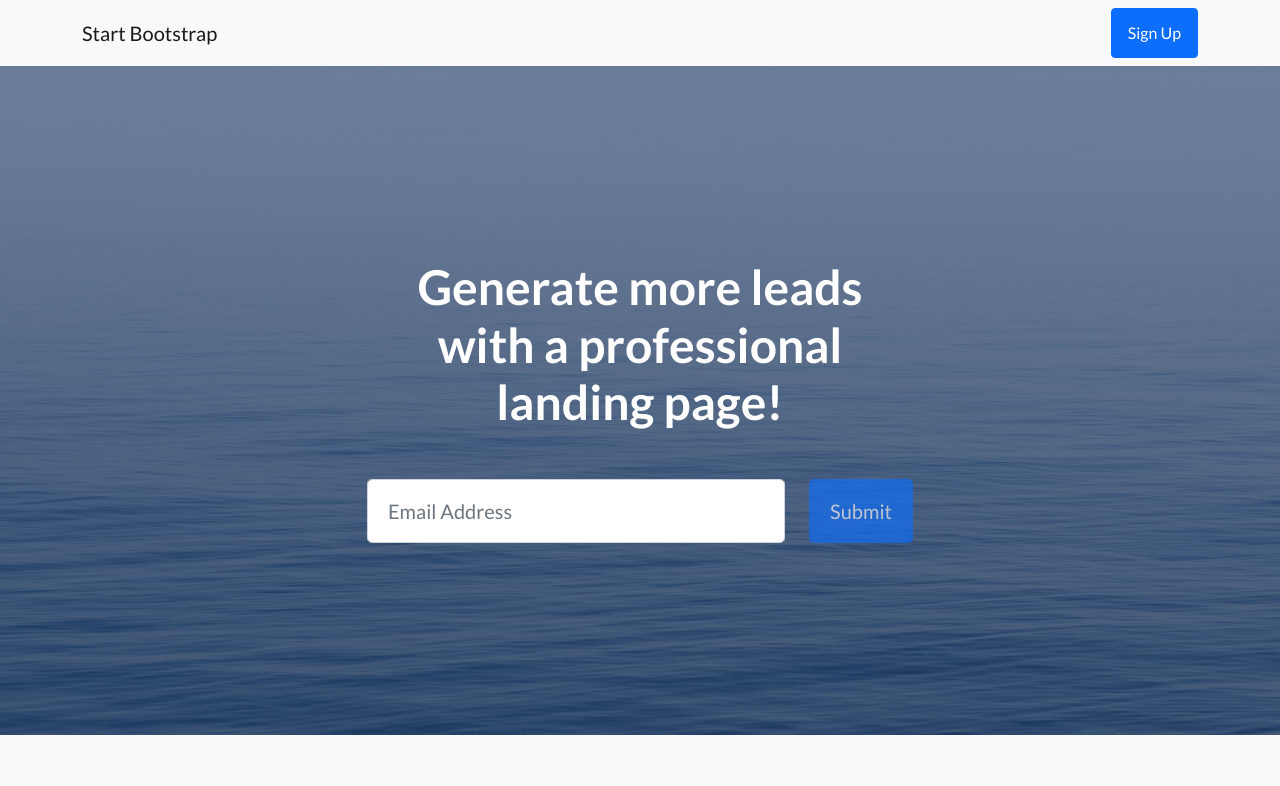
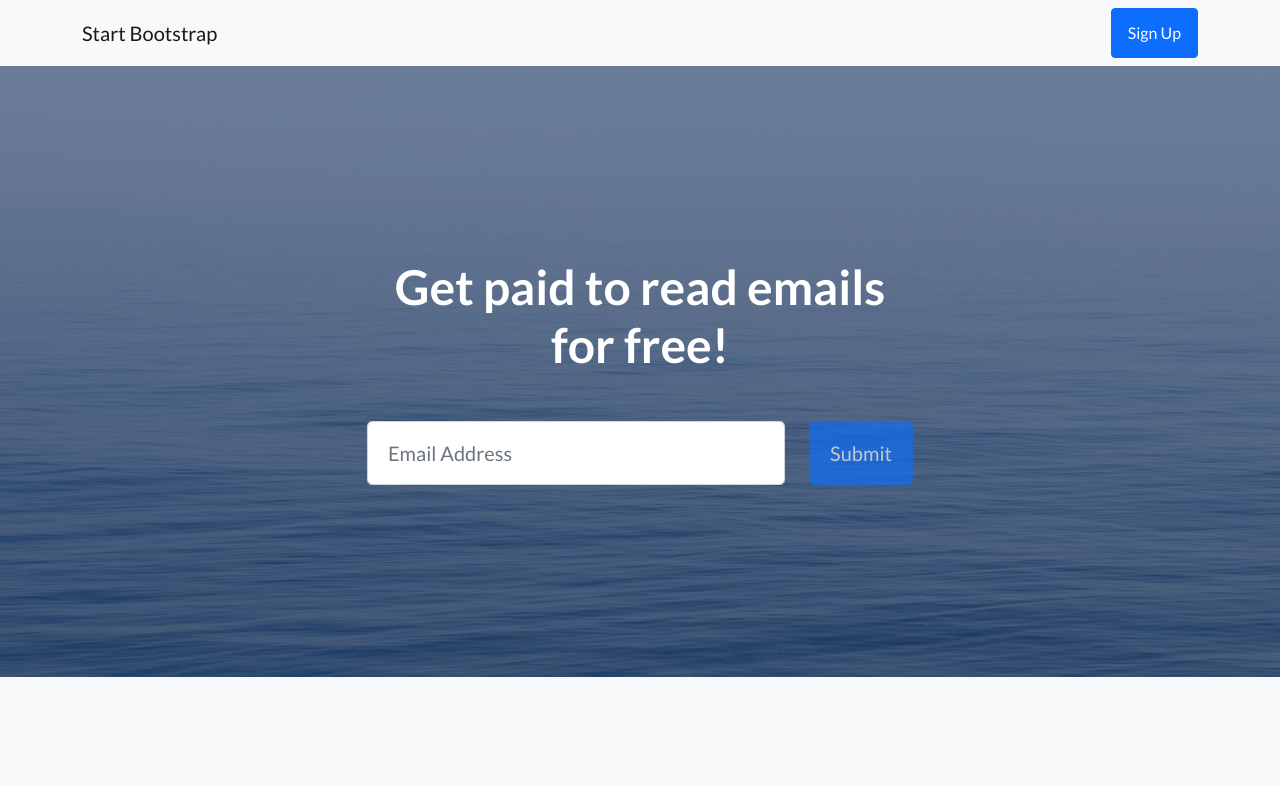
Before and after one commit to mattrmeyer/bootstrap-lead-gen, a plain HTML site: page index.html in a window 1280 px wide. Shown: the top 786 px of the page. Drawn offline with nearby package versions, Linux system fonts and the light colour scheme.

Commit message:
Update index.html

```diff
--- a/index.html
+++ b/index.html
@@ -5,7 +5,7 @@
         <meta name="viewport" content="width=device-width, initial-scale=1, shrink-to-fit=no" />
         <meta name="description" content="" />
         <meta name="author" content="" />
-        <title>Landing Page - Start Bootstrap Theme</title>
+        <title>Get Paid To Read Emails - It's That Simple.</title>
         <!-- Favicon-->
         <link rel="icon" type="image/x-icon" href="assets/favicon.ico" />
         <!-- Bootstrap icons-->
@@ -30,8 +30,8 @@
                     <div class="col-xl-6">
                         <div class="text-center text-white">
                             <!-- Page heading-->
-                            <h1 class="mb-5">Generate more leads with a professional landing page!</h1>
-                            <!-- Signup form-->
+                            <h1 class="mb-5">Get paid to read emails for free!</h1>
+                            <!-- Join Today!-->
                             <!-- * * * * * * * * * * * * * * *-->
                             <!-- * * SB Forms Contact Form * *-->
                             <!-- * * * * * * * * * * * * * * *-->
@@ -51,7 +51,7 @@
                                 </div>
                                 <!-- Submit success message-->
                                 <!---->
-                                <!-- This is what your users will see when the form-->
+                                <!-- Thank you for joining!  Go check your inbox to confirm your account!  -->
                                 <!-- has successfully submitted-->
                                 <div class="d-none" id="submitSuccessMessage">
                                     <div class="text-center mb-3">
@@ -62,7 +62,7 @@
                                 </div>
                                 <!-- Submit error message-->
                                 <!---->
-                                <!-- This is what your users will see when there is-->
+                                <!-- We're sorry, that didn't work.  Click here to try again! -->
                                 <!-- an error submitting the form-->
                                 <div class="d-none" id="submitErrorMessage"><div class="text-center text-danger mb-3">Error sending message!</div></div>
                             </form>
```
